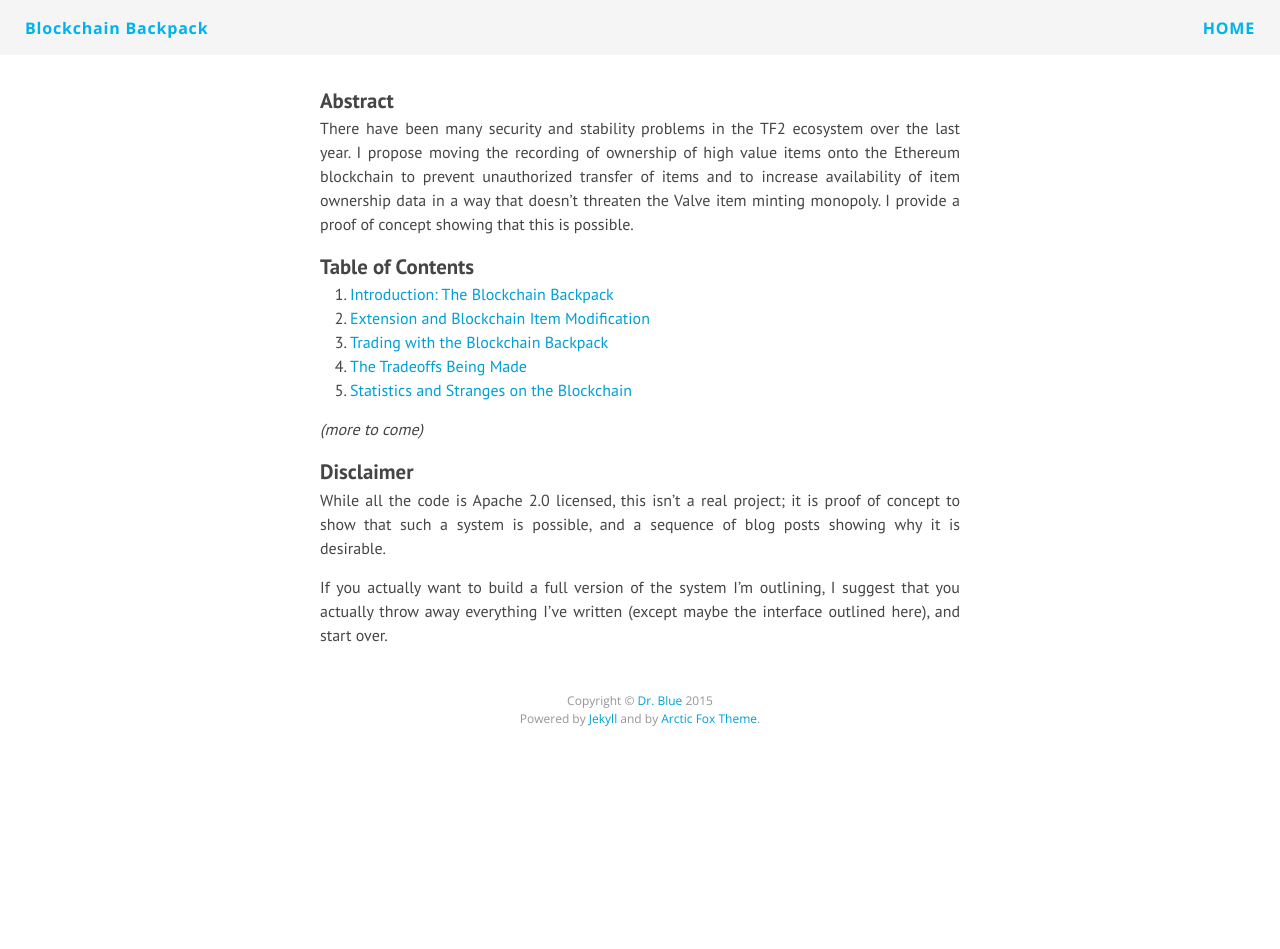
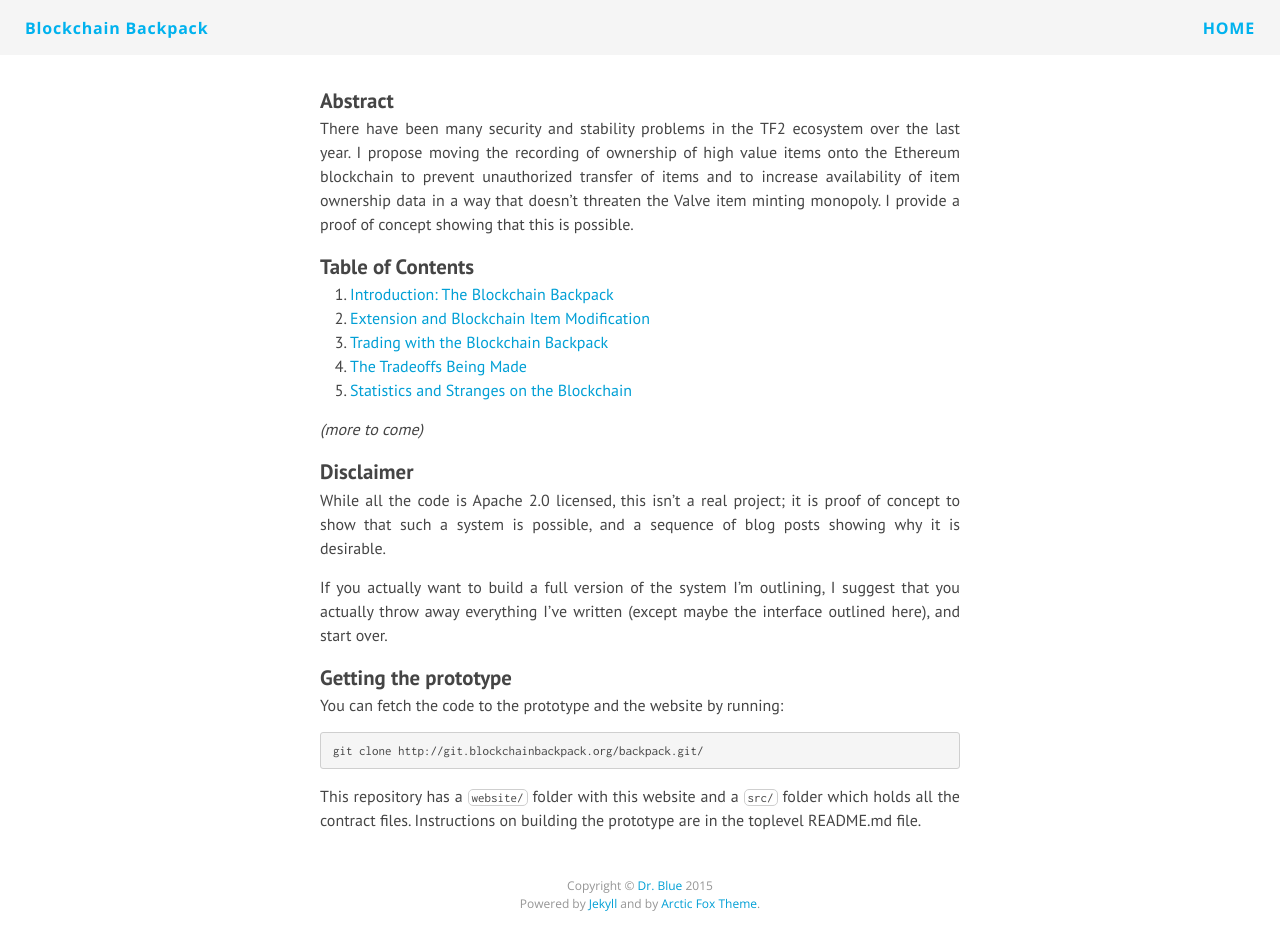
Before and after one commit to drblue9001/blockchain-backpack, a Jekyll site: the page built from website/index.md, in a window 1280 px wide. Built offline with Jekyll 4.4.1, drawn with Linux system fonts in a browser that asks for light colours; nearby versions of some CDN libraries; Markdown is read by kramdown in place of the engine named in the settings; before the commit the page ends 900 px from its top, so only the background shows below that.

Commit message:
Further building instructions.

```diff
--- a/website/index.md
+++ b/website/index.md
@@ -21,3 +21,11 @@ _(more to come)_
 While all the code is Apache 2.0 licensed, this isn't a real project; it is proof of concept to show that such a system is possible, and a sequence of blog posts showing why it is desirable.
 
 If you actually want to build a full version of the system I'm outlining, I suggest that you actually throw away everything I've written (except maybe the interface outlined here), and start over.
+
+### Getting the prototype
+
+You can fetch the code to the prototype and the website by running:
+
+    git clone http://git.blockchainbackpack.org/backpack.git/
+
+This repository has a `website/` folder with this website and a `src/` folder which holds all the contract files. Instructions on building the prototype are in the toplevel README.md file.
```
Also changed, not shown: README.md.
